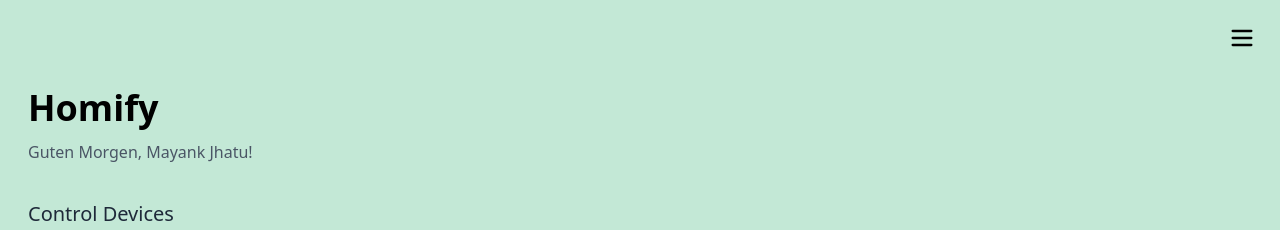
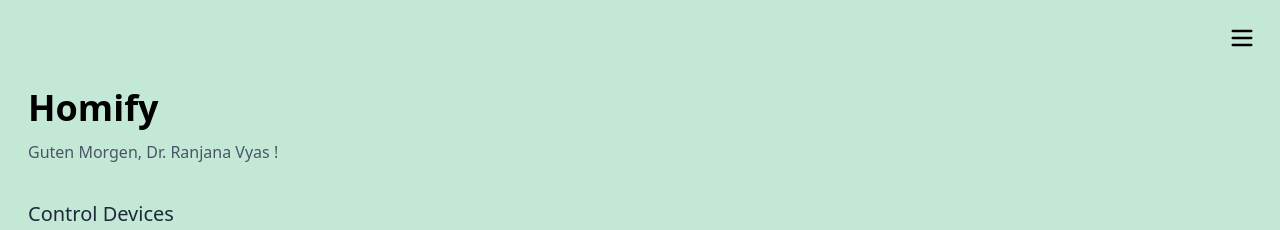
Before and after one commit to mkj-1901/homify, a React (Vite) app: page / in a window 1280 px wide. Shown: the top 230 px of the page. Built offline with nearby package versions, Linux system fonts and the light colour scheme.

Commit message:
Improved app design

```diff
--- a/src/App.jsx
+++ b/src/App.jsx
@@ -23,7 +23,7 @@ const App = () => {
       {/* Main Content Area */}
       <div className="flex-1 flex flex-col items-center min-h-screen mt-16 p-6">
         <h1 className="text-4xl font-bold ml-2 w-full">Homify</h1>
-        <p className="text-gray-600 mb-6 mt-3 ml-2 w-full">Guten Morgen, Mayank Jhatu!</p>
+        <p className="text-gray-600 mb-6 mt-3 ml-2 w-full">Guten Morgen, Dr. Ranjana Vyas !</p>
 
         {/* Device Cards - Responsive Grid */}
         <p className="text-gray-800 font-medium text-xl mb-4 mt-3 ml-2 w-full">Control Devices</p>
```
